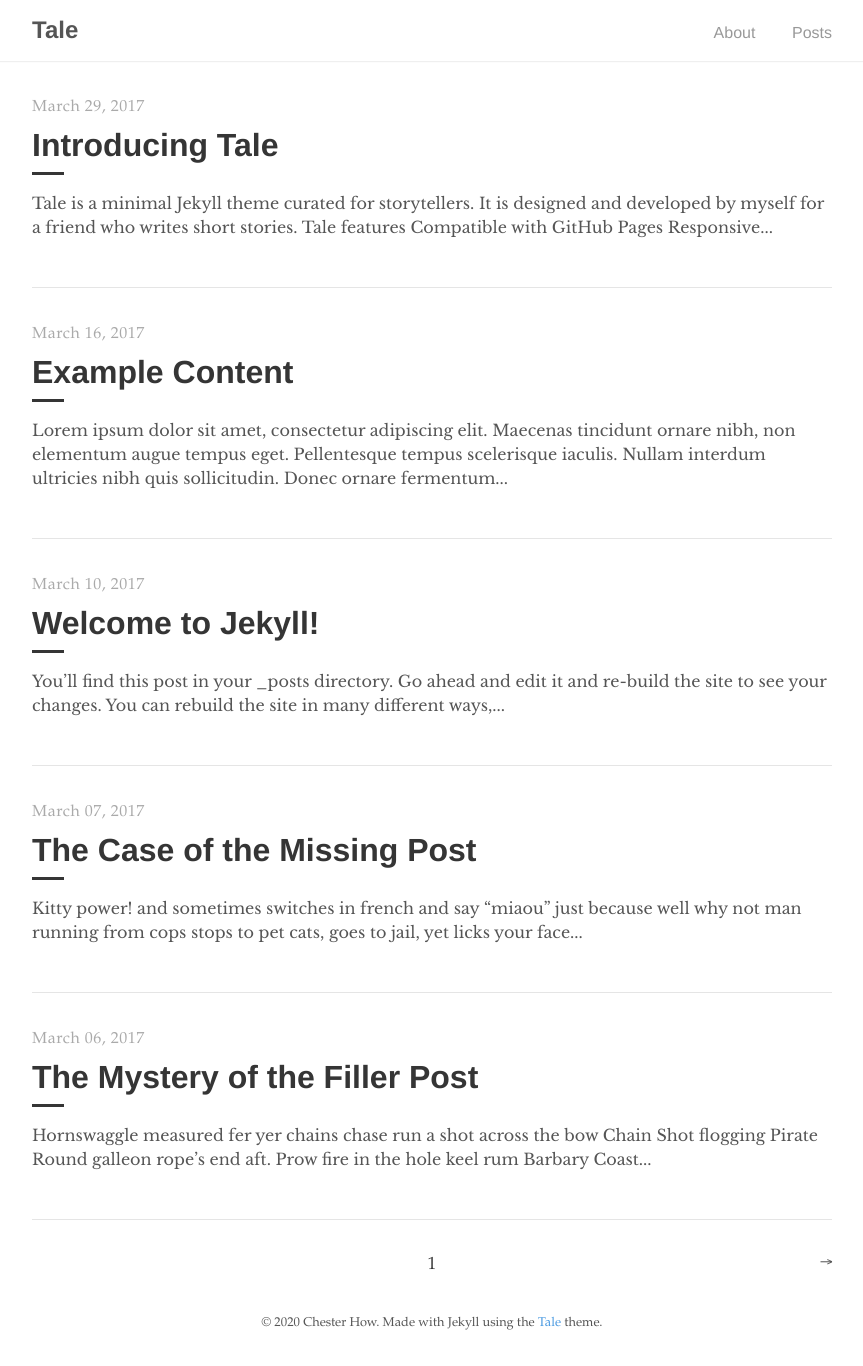
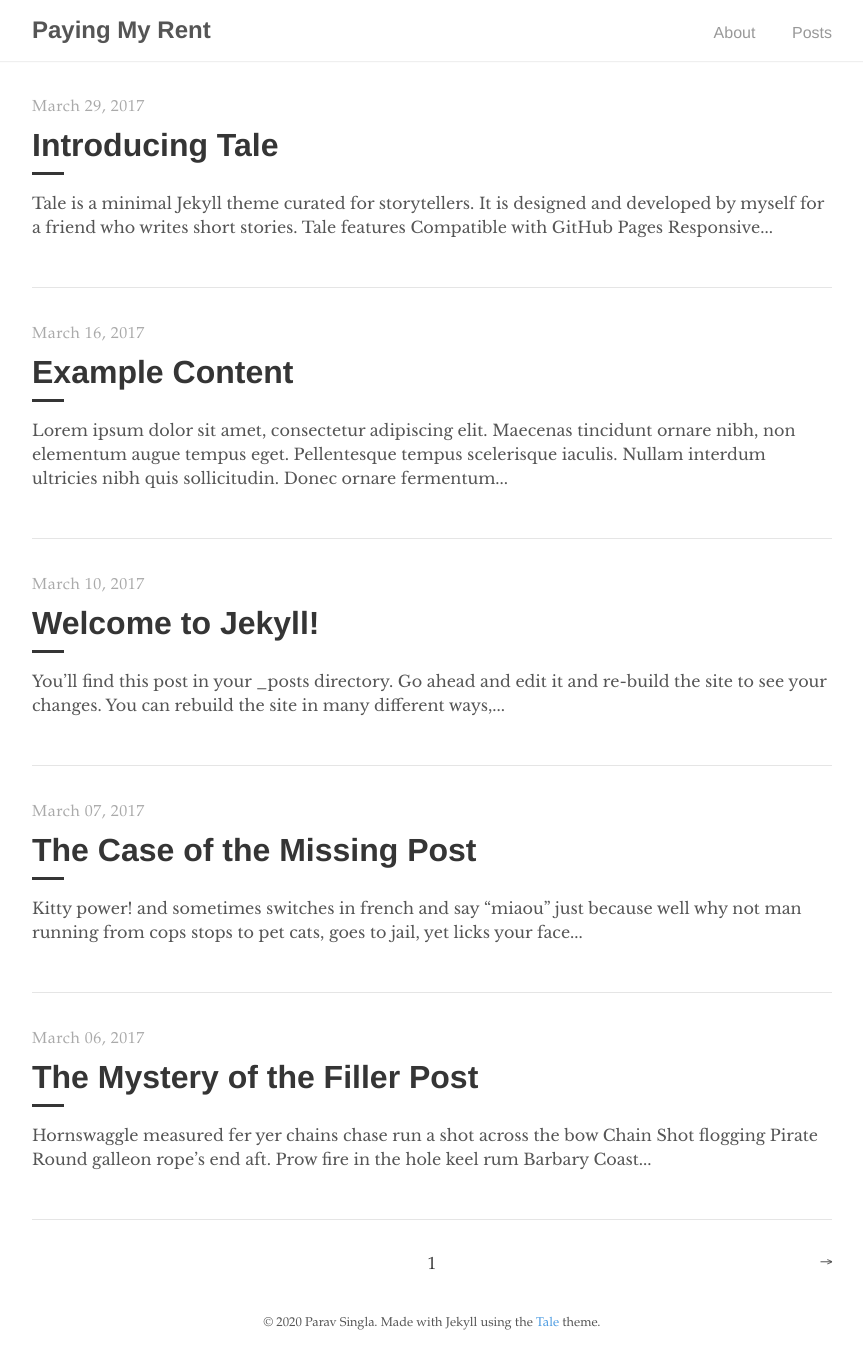
Before and after one commit to paravsingla/payingmyrent, a Jekyll site: the page built from index.html, in a window 1280 px wide. Shown: the whole page, without its empty margins (208-1071 px from the left). Built offline with Jekyll 4.4.1, drawn with Linux system fonts in a browser that asks for light colours; the list of posts is cut into pages by our own code.

Commit message:
Update _config.yml

```diff
--- a/_config.yml
+++ b/_config.yml
@@ -1,6 +1,6 @@
 # Site settings
-title:          Tale
-description:    "Minimal Jekyll theme for storytellers"
+title:          Paying My Rent
+description:    "My journey through self-improvement"
 url:            "http://payingmyrent.com"
 
 # Google Analytics
@@ -8,9 +8,9 @@ google_analytics: UA—XXXXXXXX-X
 
 # Author
 author:
-  name:         Chester How
-  url:          https://chester.how
-  email:        chesterhow@gmail.com
+  name:         Parav Singla
+  url:          https://paravsingla.com
+  email:        hello@paravsingla.com
 
 # Build settings
 markdown:       kramdown
@@ -37,4 +37,4 @@ paginate:       5
 exclude: [ Gemfile, Gemfile.lock, tale.gemspec ]
 
 # Disqus (Set to your disqus id)
-disqus:         jekyll-tale
+#disqus:         jekyll-tale
```
